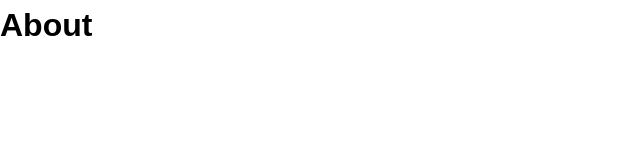
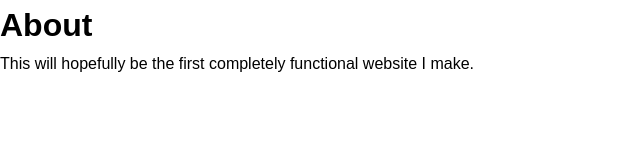
Before and after one commit to safsalem/counter_Project, a website: page public/about.html in a window 1280 px wide. Shown: the whole page, without its empty margins (0-640 px from the left). Drawn offline with Linux system fonts and the light colour scheme.

Commit message:
counter project

```diff
--- a/public/about.html
+++ b/public/about.html
@@ -8,5 +8,6 @@
 </head>
 <body>
     <h1>About</h1>
+    <p>This will hopefully be the first completely functional website I make.</p>
 </body>
 </html>
```
